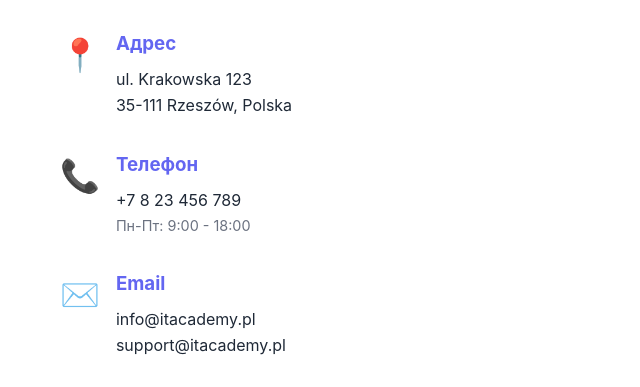
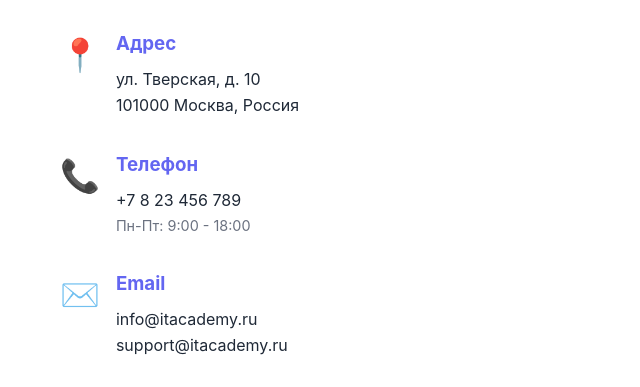
Before and after one commit to w3t0/it-academy-landing, a plain HTML site: page contacts.html in a window 1280 px wide. Shown: the part 403-790 px from the top of the page, 0-640 px from the left. Drawn offline with Linux system fonts and the light colour scheme.

Commit message:
fix: edit adress

```diff
--- a/contacts.html
+++ b/contacts.html
@@ -53,7 +53,7 @@
                         <div class="contact-icon">📍</div>
                         <div class="contact-details">
                             <h3>Адрес</h3>
-                            <p>ul. Krakowska 123<br>35-111 Rzeszów, Polska</p>
+                            <p>ул. Тверская, д. 10<br>101000 Москва, Россия</p>
                         </div>
                     </div>
                     <div class="contact-item">
@@ -68,8 +68,8 @@
                         <div class="contact-icon">✉️</div>
                         <div class="contact-details">
                             <h3>Email</h3>
-                            <p>info@itacademy.pl</p>
-                            <p>support@itacademy.pl</p>
+                            <p>info@itacademy.ru</p>
+                            <p>support@itacademy.ru</p>
                         </div>
                     </div>
                     <div class="contact-item">
@@ -186,7 +186,7 @@
             <h2 class="section-title">Как нас найти</h2>
             <div class="map-placeholder">
                 <p>🗺️ Карта офиса</p>
-                <p class="map-note">Мы находимся в центре Жешува, рядом со станцией</p>
+                <p class="map-note">Мы находимся в центре Москвы, рядом со станцией метро</p>
             </div>
         </div>
     </section>
@@ -208,7 +208,7 @@
                 </div>
                 <div class="footer-section">
                     <h4>Контакты</h4>
-                    <p>Email: info@itacademy.pl</p>
+                    <p>Email: info@itacademy.ru</p>
                     <p>Телефон:  +7 8 23 456 789</p>
                 </div>
             </div>
```
Also changed, not shown: index.html (+1 -1 lines), 1 other file.
